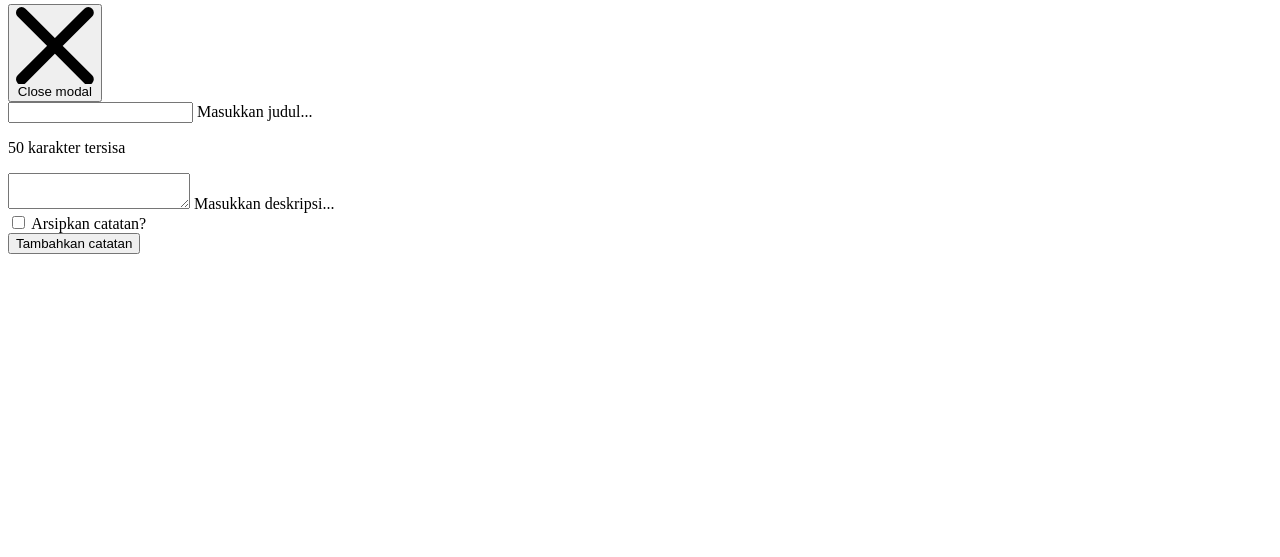
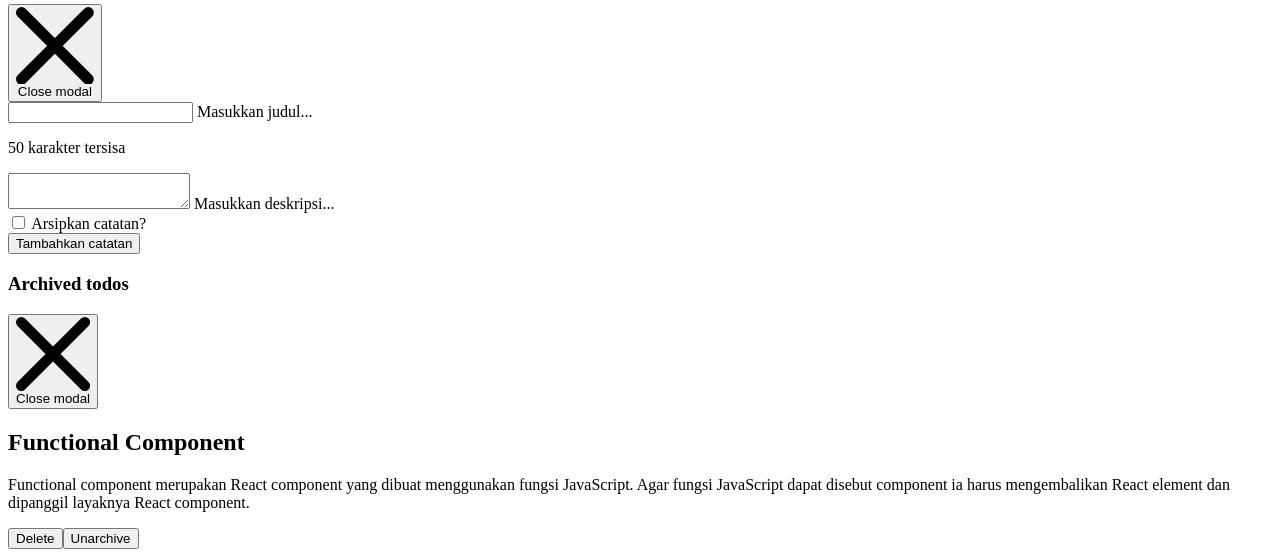
Before and after one commit to JackBerck/my-todo-mvc-version, a PHP site: page /views/home/index.php in a window 1280 px wide. Shown: the part 495-1052 px from the top of the page. Before the commit the page ends 749 px from the top, so only its background shows below. Run offline with PHP 8.4, Linux system fonts and the light colour scheme; some libraries are stand-ins or nearby versions.

Commit message:
feat: adding search todo and archived todo

```diff
--- a/src/views/home/index.php
+++ b/src/views/home/index.php
@@ -9,9 +9,9 @@
             </form>
             <button id="open-add-todo-form" class="block text-slate-100 bg-purple-700 focus:outline-none font-medium rounded-lg md:px-2 md:py-2.5 text-center text-sm" type="button">Tambahkan catatan</button>
         </div>
-        <button class="block text-purple-700 focus:outline-none font-medium text-sm underline" type="button">Cek catatan diarsipkan...</button>
+        <button id="open-archived-todo" class="block text-purple-700 focus:outline-none font-medium text-sm underline" type="button">Cek catatan diarsipkan...</button>
     </div>
-    <div class="max-w-screen-xl rounded-md p-2 mt-4 mx-auto flex flex-wrap gap-8 justify-center">
+    <div id="todo_list" class="max-w-screen-xl rounded-md p-2 mt-4 mx-auto flex flex-wrap gap-8 justify-center">
         <div class="flex-initial max-w-xs lg:max-w-sm bg-slate-50 border-b-2 p-4 pt-7 text-justify flex flex-col relative shadow-sm rounded-md">
             <small class="absolute top-4 right-4 text-xs">Kamis, 14 April 2022</small>
             <h2 class="text-lg font-bold">Functional Component</h2>
@@ -64,10 +64,29 @@
             </div>
         </div>
     </div>
+    <div id="archived-todo" class="fixed w-full h-full bg-slate-900/50 top-0 left-0 z-50 items-center justify-center hidden">
+        <div class="relative p-4 w-full max-w-xl max-h-full">
+            <div class="relative bg-slate-50 rounded-lg shadow">
+                <div class="flex items-center justify-between p-4 md:p-5 border-b rounded-t">
+                    <h3 class="text-xl font-semibold text-gray-900 ">Archived todos</h3><button id="close-archived-todo" type="button" class="text-gray-400 bg-transparent hover:bg-gray-200 hover:text-gray-900 rounded-lg text-sm w-8 h-8 ms-auto inline-flex justify-center items-center"><svg class="w-3 h-3" aria-hidden="true" xmlns="http://www.w3.org/2000/svg" fill="none" viewBox="0 0 14 14">
+                            <path stroke="currentColor" stroke-linecap="round" stroke-linejoin="round" stroke-width="2" d="m1 1 6 6m0 0 6 6M7 7l6-6M7 7l-6 6"></path>
+                        </svg><span class="sr-only">Close modal</span></button>
+                </div>
+                <div class="p-4 max-h-[512px] overflow-y-auto">
+                    <div class="border-b-2 border-b-purple-700 pb-2 p-1 text-justify">
+                        <h2 class="text-lg font-bold">Functional Component</h2>
+                        <p>Functional component merupakan React component yang dibuat menggunakan fungsi JavaScript. Agar fungsi JavaScript dapat disebut component ia harus mengembalikan React element dan dipanggil layaknya React component.</p>
+                        <div class="mt-2 flex items-center gap-2"><button type="button" name="delete" class="bg-red-500 text-slate-50 px-3 py-2 text-sm rounded-md">Delete</button><button type="button" name="restore" class="bg-green-500 text-slate-50 px-3 py-2 text-sm rounded-md">Unarchive</button></div>
+                    </div>
+                </div>
+            </div>
+        </div>
+    </div>
 
     <script>
+        // Tampilkan form tambah todo
         const addTodo = document.querySelector('#open-add-todo-form');
-        const modalContent = document.querySelector('.p-4.w-full.max-w-xl.max-h-full');
+        const modalContent = document.querySelector('#add-form > div');
         const addForm = document.querySelector('#add-form');
         addTodo.addEventListener('click', () => {
             document.getElementById('add-form').classList.remove('hidden');
@@ -75,6 +94,7 @@
             document.getElementById('todo_title').focus();
         });
 
+        // Tutup form tambah todo
         const closeAddTodoForm = document.querySelector('#close-add-todo-form');
         closeAddTodoForm.addEventListener('click', () => {
             document.getElementById('add-form').classList.remove('flex');
@@ -89,6 +109,7 @@
             }
         });
 
+        // Hitung karakter sisa pada input judul todo
         const todoTitle = document.querySelector('#todo_title');
         const maxCharacters = document.querySelector('#max-characters');
         todoTitle.addEventListener('input', () => {
@@ -99,4 +120,43 @@
                 todoTitle.value = todoTitle.value.substring(0, 49);
             }
         });
+
+        // Cari todo
+        const todoSearch = document.querySelector('#todo_search');
+        const todoList = document.querySelectorAll('#todo_list > div');
+        todoSearch.addEventListener('input', () => {
+            const searchValue = todoSearch.value;
+            todoList.forEach((todo) => {
+                const todoTitle = todo.querySelector('h2').textContent;
+                if (todoTitle.toLowerCase().includes(searchValue.toLowerCase())) {
+                    todo.style.display = 'block';
+                } else {
+                    todo.style.display = 'none';
+                }
+            });
+        });
+
+        // Tampilkan todo yang diarsipkan
+        const openArchivedTodo = document.querySelector('#open-archived-todo');
+        const archivedTodo = document.querySelector('#archived-todo');
+        const archivedTodoContent = document.querySelector('#archived-todo > div');
+        openArchivedTodo.addEventListener('click', () => {
+            archivedTodo.classList.remove('hidden');
+            archivedTodo.classList.add('flex');
+        });
+
+        // Tutup todo yang diarsipkan
+        const closeArchivedTodo = document.querySelector('#close-archived-todo');
+        closeArchivedTodo.addEventListener('click', () => {
+            archivedTodo.classList.remove('flex');
+            archivedTodo.classList.add('hidden');
+        });
+
+        // Tutup modal ketika mengklik di luar elemen modal
+        archivedTodo.addEventListener('click', (event) => {
+            if (!archivedTodoContent.contains(event.target)) {
+                archivedTodo.classList.remove('flex');
+                archivedTodo.classList.add('hidden');
+            }
+        });
     </script>
```
Also changed, not shown: public/css/output.css (+21 -0 lines).
